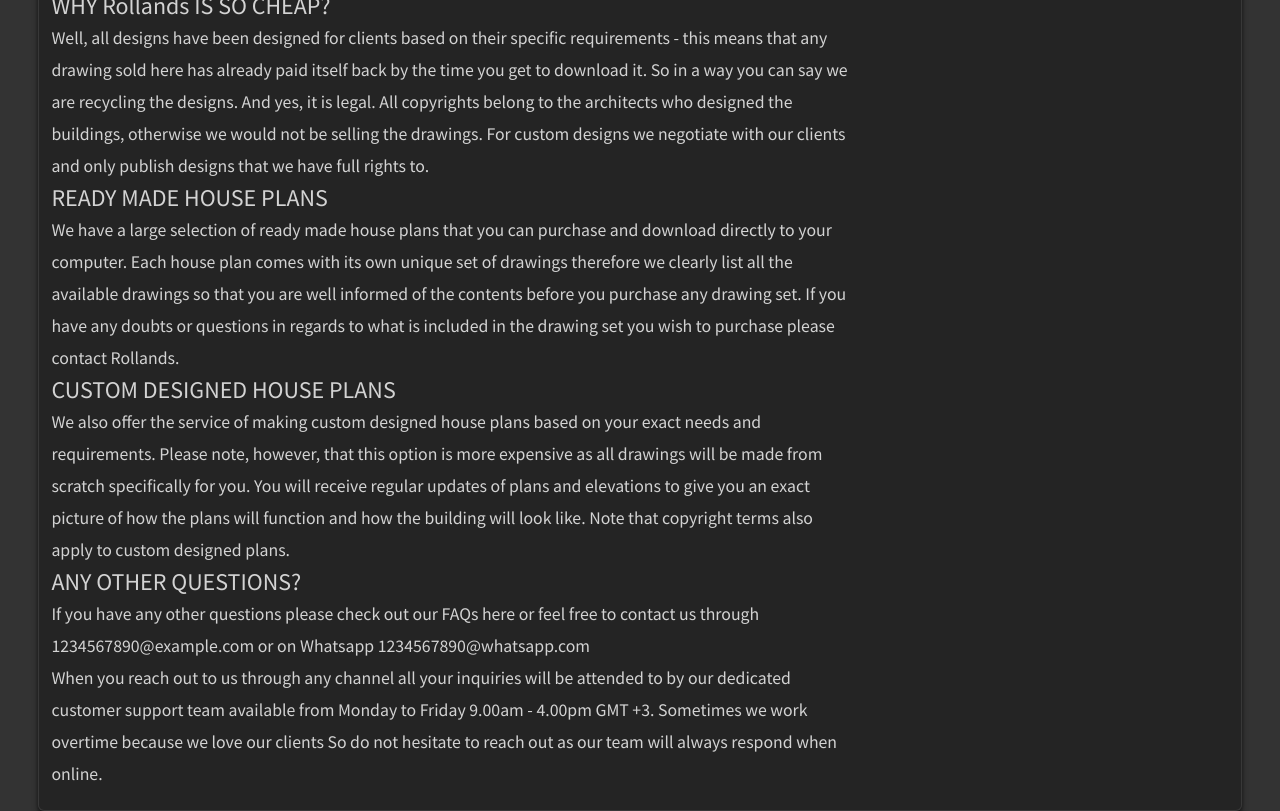
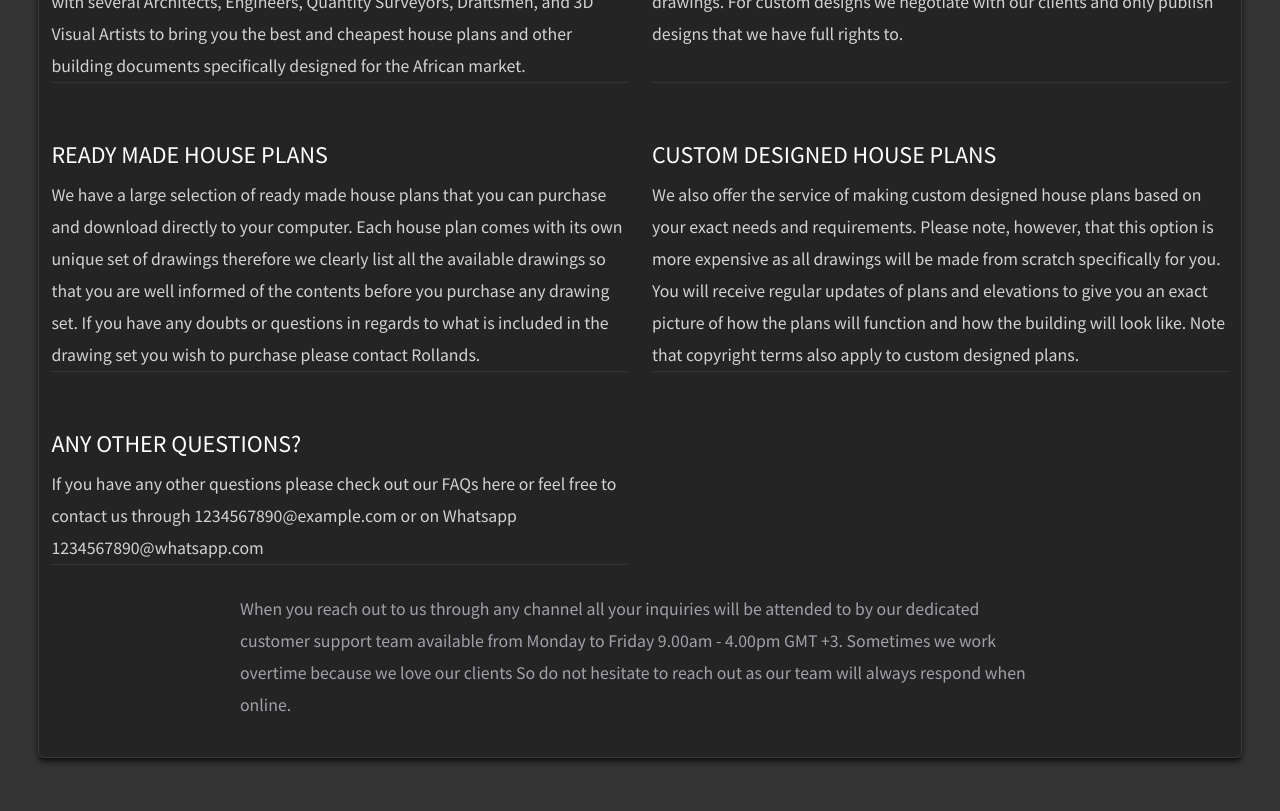
Before and after one commit to cleverAkanimoh/architecture, a React (Create React App) app: page /architecture/about in a window 1280 px wide. Shown: the part 480-1291 px from the top of the page. Built offline with nearby package versions, Linux system fonts and the light colour scheme; a web font is replaced by a local one.

Commit message:
modified 4 files

```diff
--- a/src/Components/about/Article.tsx
+++ b/src/Components/about/Article.tsx
@@ -1,11 +1,9 @@
 import { WelcomeCompProps } from "../../ts/customTypes"
 
 
-const Article = (props: WelcomeCompProps) => <article>
-    <h1 className="w-full">{props.heading}</h1>
-    <p>
-        {props.text}
-    </p>
+const Article = (props: WelcomeCompProps) => <article className="w-full  my-3 border-b border-gray-dark">
+    <h1 className="w-full my-2 text-white uppercase">{props.heading}</h1>
+    <p>{props.text}</p>
 </article>
 
 export default Article
--- a/src/Components/home/NewHouseSlider.tsx
+++ b/src/Components/home/NewHouseSlider.tsx
@@ -22,7 +22,7 @@
                     moveSlideRight()
                 }
             }
-        }, 3000)
+        }, 8000)
 
         return () => clearInterval(timer)
     }, [])
--- a/src/Pages/About.tsx
+++ b/src/Pages/About.tsx
@@ -13,7 +13,8 @@
       <div className="py-2">
         <h1 className="about-h1-style">about us</h1>
       </div>
-      <div>
+
+      <div className="article-wrapper">
 
         <Article
           heading="WHO WE ARE"
@@ -37,7 +38,9 @@
 
       </div>
 
-      <p>When you reach out to us through any channel all your inquiries will be attended to by our dedicated customer support team available from Monday to Friday 9.00am - 4.00pm GMT +3. Sometimes we work overtime because we love our clients So do not hesitate to reach out as our team will always respond when online.</p>
+      <div className="last-child">
+        <p>When you reach out to us through any channel all your inquiries will be attended to by our dedicated customer support team available from Monday to Friday 9.00am - 4.00pm GMT +3. Sometimes we work overtime because we love our clients So do not hesitate to reach out as our team will always respond when online.</p>
+      </div>
 
     </section>
   )
--- a/src/css/about.css
+++ b/src/css/about.css
@@ -8,6 +8,15 @@
   }
 
   .about-h1-style {
-    @apply w-full border-b border-gray-dim capitalize px-1 py-2 text-3xl font-bold text-white
+    @apply w-full border-b border-gray-dim capitalize px-1 py-2 text-3xl font-bold text-white;
+  }
+
+  .article-wrapper {
+    grid-template-columns: repeat(auto-fit, minmax(400px, 1fr));
+    @apply grid gap-6;
+  }
+
+  .last-child {
+    @apply flex items-center justify-center my-4 text-zinc-400;
   }
 }
```
